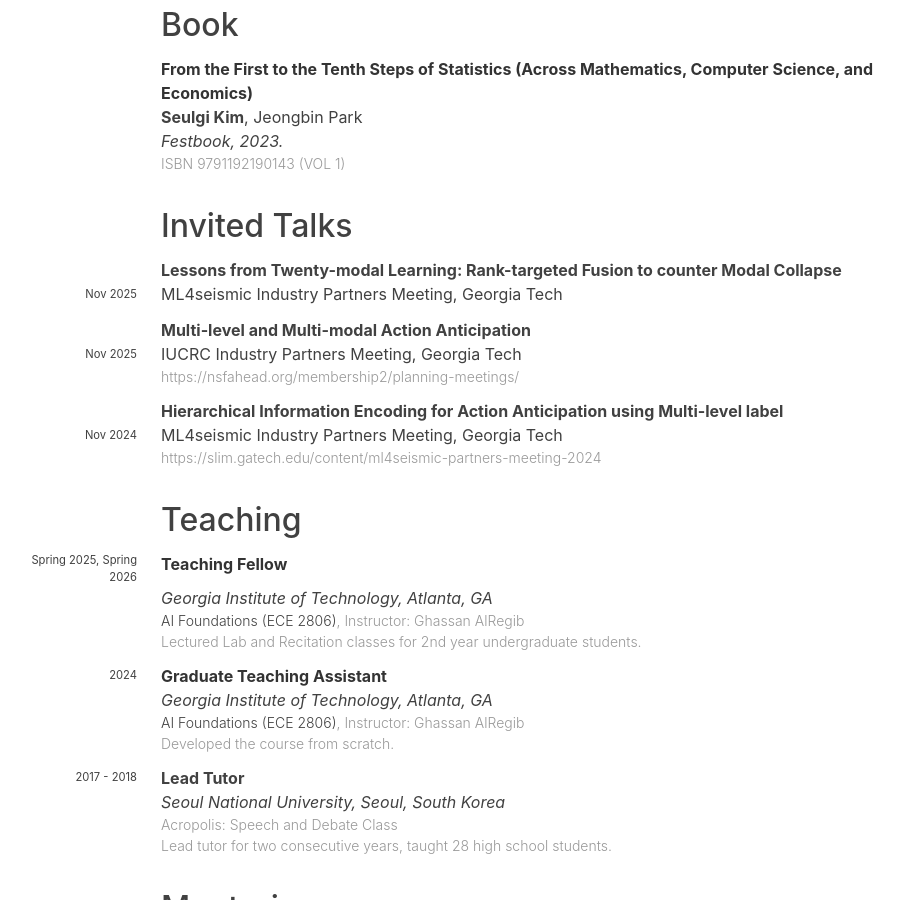
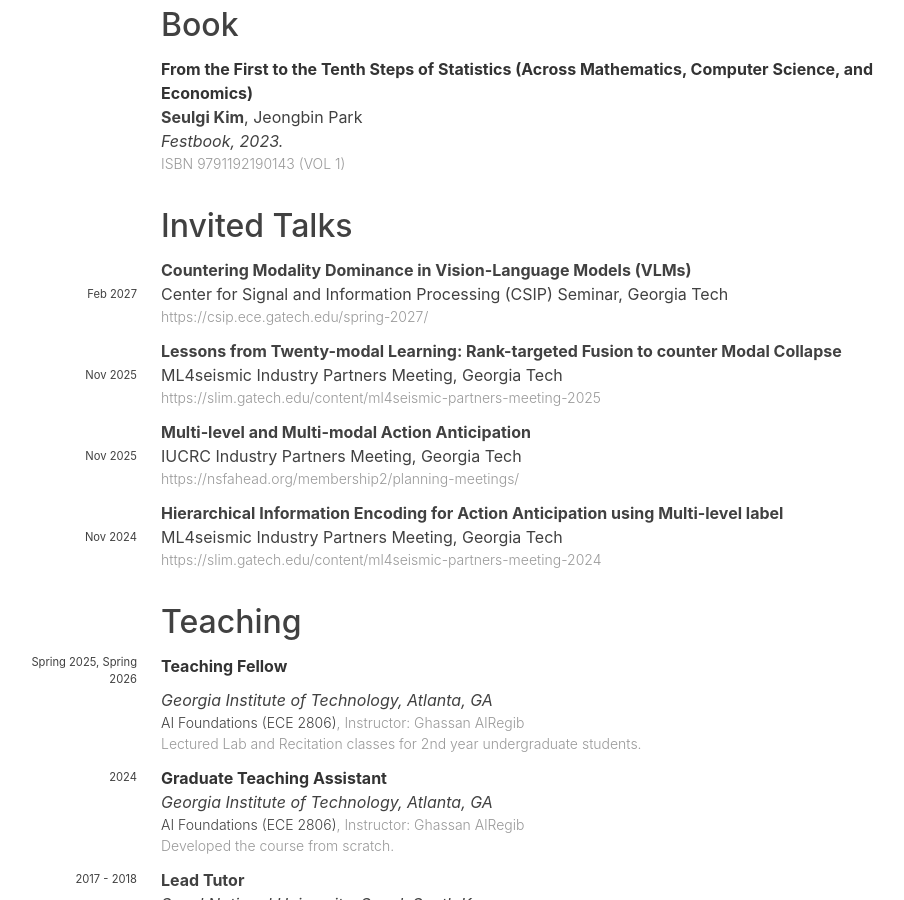
Before and after one commit to skvictoria/skvictoria.github.io, a Jekyll site: the page built from cv.md, in a window 1280 px wide and 900 px high, scrolled down 4215 px. Shown: the whole window, without its empty margins (171-1075 px from the left). Built offline with Jekyll 4.4.1, drawn with Linux system fonts in a browser that asks for light colours; nearby versions of some CDN libraries; some web fonts are replaced.

Commit message:
Add talk on modality dominance in VLMs
Added a new talk entry about countering modality dominance in VLMs and its details.

```diff
--- a/_data/talks.yaml
+++ b/_data/talks.yaml
@@ -1,7 +1,14 @@
+- title: "Countering Modality Dominance in Vision-Language Models (VLMs)"
+  location: "Center for Signal and Information Processing (CSIP) Seminar, Georgia Tech"
+  month: "Feb"
+  year: 2027
+  description: https://csip.ece.gatech.edu/spring-2027/
+
 - title: "Lessons from Twenty-modal Learning: Rank-targeted Fusion to counter Modal Collapse"
   location: "ML4seismic Industry Partners Meeting, Georgia Tech"
   month: "Nov"
   year: 2025
+  description: https://slim.gatech.edu/content/ml4seismic-partners-meeting-2025
 
 - title: Multi-level and Multi-modal Action Anticipation
   location: "IUCRC Industry Partners Meeting, Georgia Tech"
```
